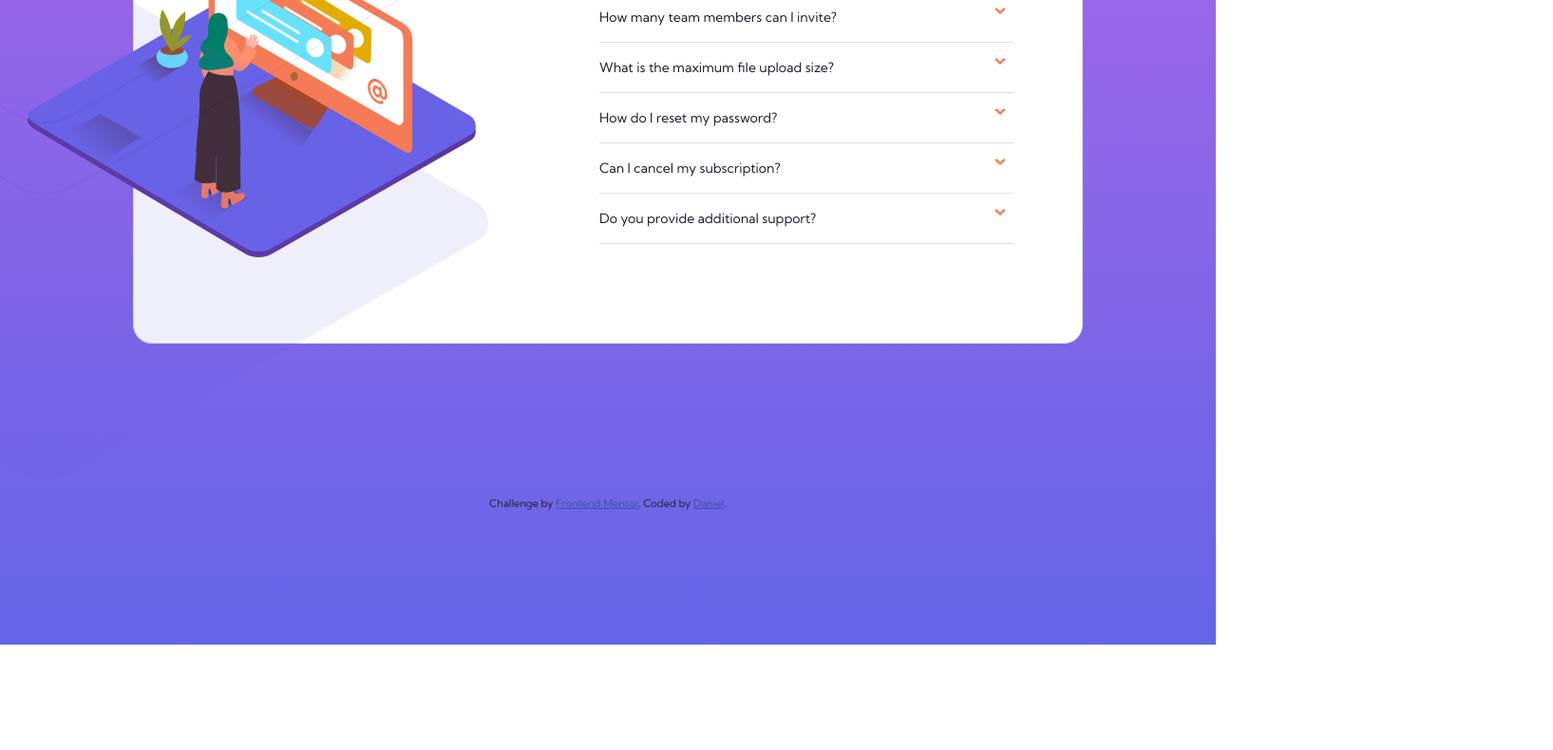
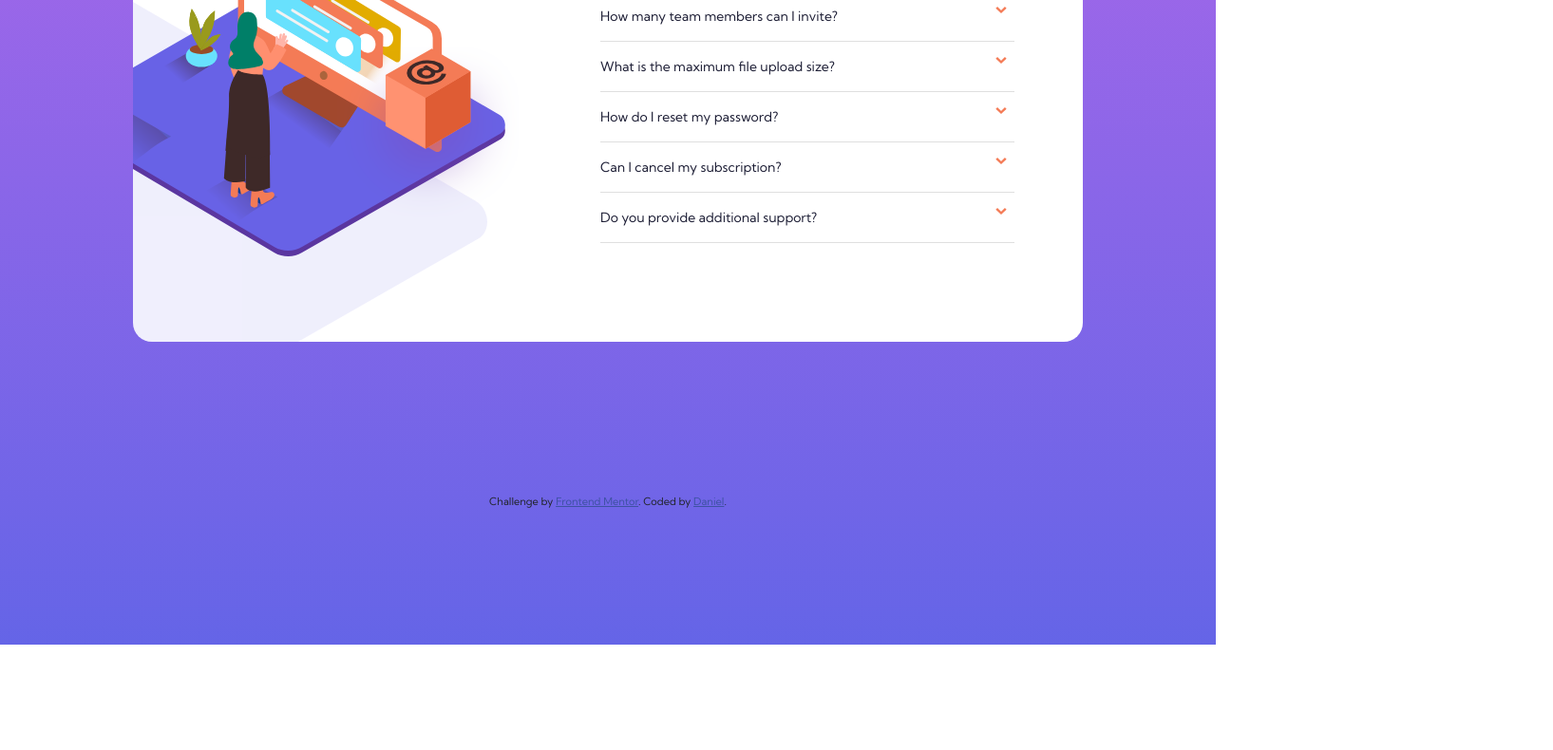
Before and after one commit to danemaas/FEM-faq-accordion-card, a plain HTML site: page index.html in a window 1280 px wide. Shown: the part 281-1071 px from the top of the page at 95% size, 1635 px wide, since content can reach past the window. Before the commit the page ends 1044 px from the top, so only its background shows below. Drawn offline with nearby package versions, Linux system fonts and the light colour scheme.

Commit message:
updated files

```diff
--- a/index.html
+++ b/index.html
@@ -27,6 +27,7 @@
   <body>
     <!--======== MY CODE ========-->
     <main class="container">
+      <div class="box-image position-absolute"></div>
       <section class="card position-relative p-2">
         <div class="main-image position-absolute"></div>
         <div class="sub-image position-absolute"></div>
--- a/style.css
+++ b/style.css
@@ -113,8 +113,14 @@ body {
         width: 1024px;
     }
 
+    .card {
+        border: transparent;
+        overflow: hidden;
+    }
+
     .card-text {
         width: 564px;
+        z-index: 200;
     }
 
     .main-image {
@@ -123,11 +129,18 @@ body {
         width: 100%;
         height: 100%;
         top: 2rem;
-        left: -7rem;
+        left: -5rem;
+        z-index: 100;
     }
 
-    .main-image::after {
+    .box-image {
         background-image: url(images/illustration-box-desktop.svg);
+        background-repeat: no-repeat;
+        width: 100%;
+        height: 100%;
+        top: 330px;
+        left: 355px;
+        z-index: 102;
     }
 
     .sub-image {
```
